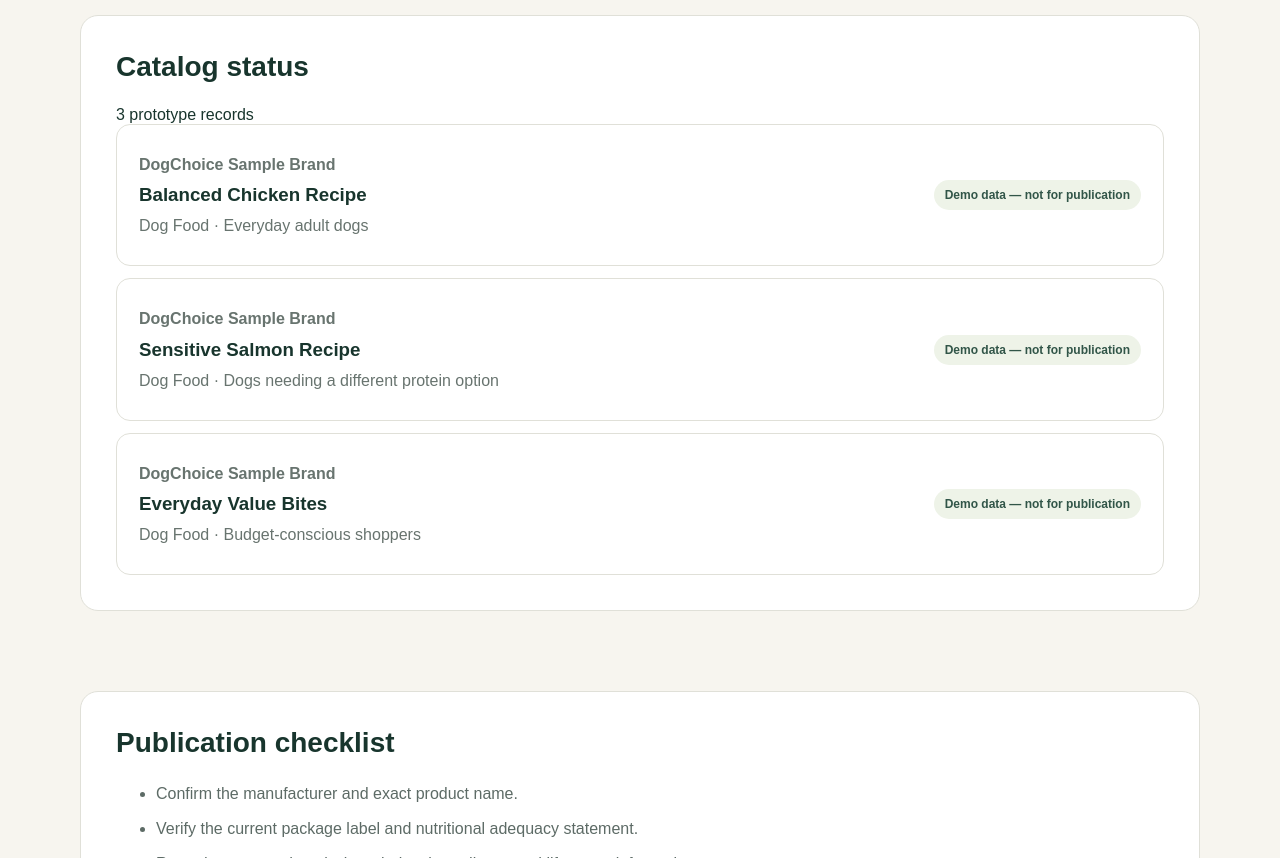
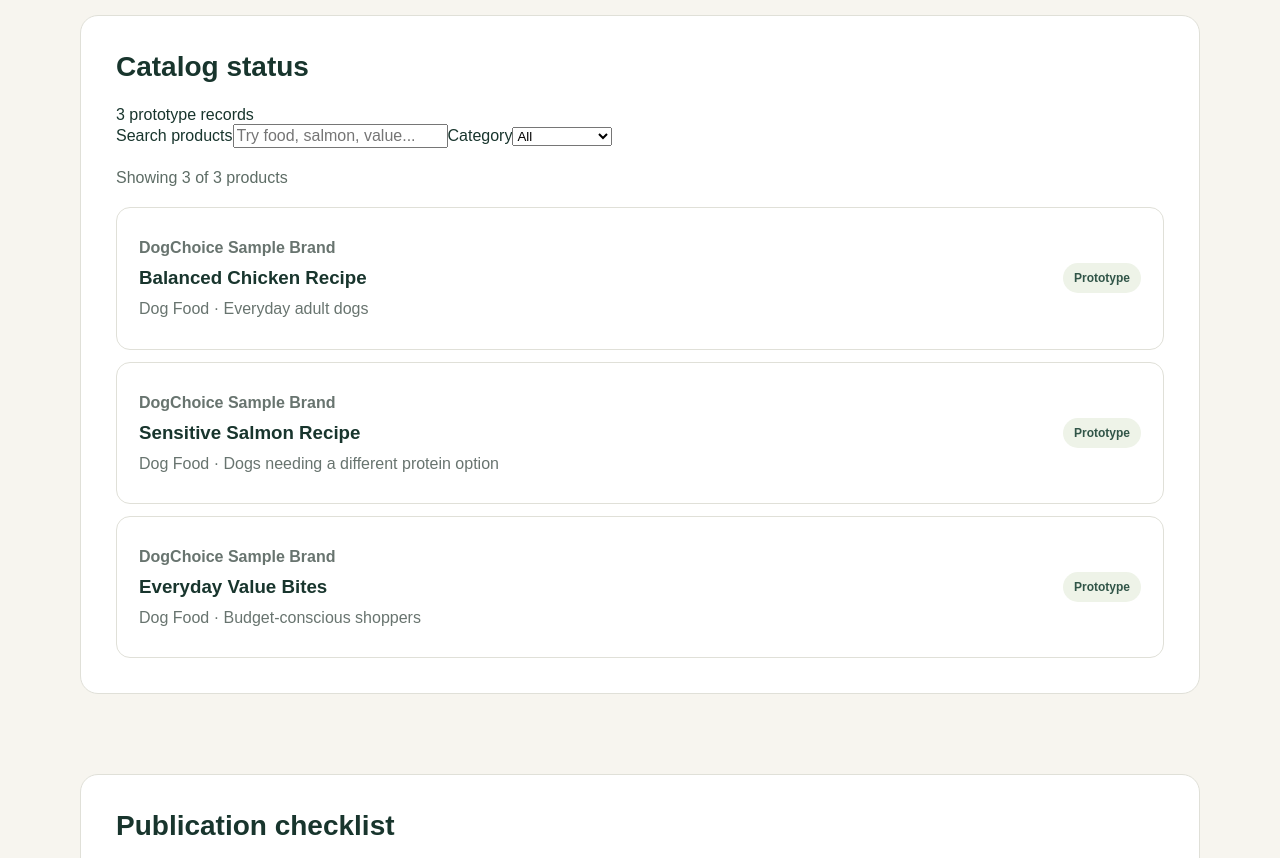
Before and after one commit to alexander44bryantab-beep/DogChoiceHQ, a Next.js app: page /catalog in a window 1280 px wide. Shown: the part 420-1278 px from the top of the page. Built offline with nearby package versions, Linux system fonts and the light colour scheme.

Commit message:
feat: connect catalog search and category filters

```diff
--- a/app/catalog/page.tsx
+++ b/app/catalog/page.tsx
@@ -1,6 +1,7 @@
 import Link from "next/link";
 import { products } from "@/data/products";
 import { getVerificationLabel } from "@/lib/catalog";
+import CatalogSearch from "./search";
 import "./catalog.css";
 
 export default function CatalogPage() {
@@ -12,14 +13,7 @@ export default function CatalogPage() {
       <p className="hero-copy">Every product record is designed to carry source, verification, nutrition, pricing, and recommendation data. Products should not be treated as launch-ready recommendations until those fields are verified.</p>
       <section className="product-details">
         <div className="comparison-header"><h2>Catalog status</h2><span className="sample-note">{products.length} prototype records</span></div>
-        <div className="catalog-list">
-          {products.map((product) => (
-            <article className="catalog-row" key={product.id}>
-              <div><p className="product-brand">{product.brand}</p><h3>{product.name}</h3><p>{product.category} · {product.bestFor}</p></div>
-              <span className="verification-pill">{getVerificationLabel(product)}</span>
-            </article>
-          ))}
-        </div>
+        <CatalogSearch products={products.map((product) => ({ ...product, affiliateUrl: product.affiliateUrl }))} />
       </section>
       <section className="product-details">
         <h2>Publication checklist</h2>
```
